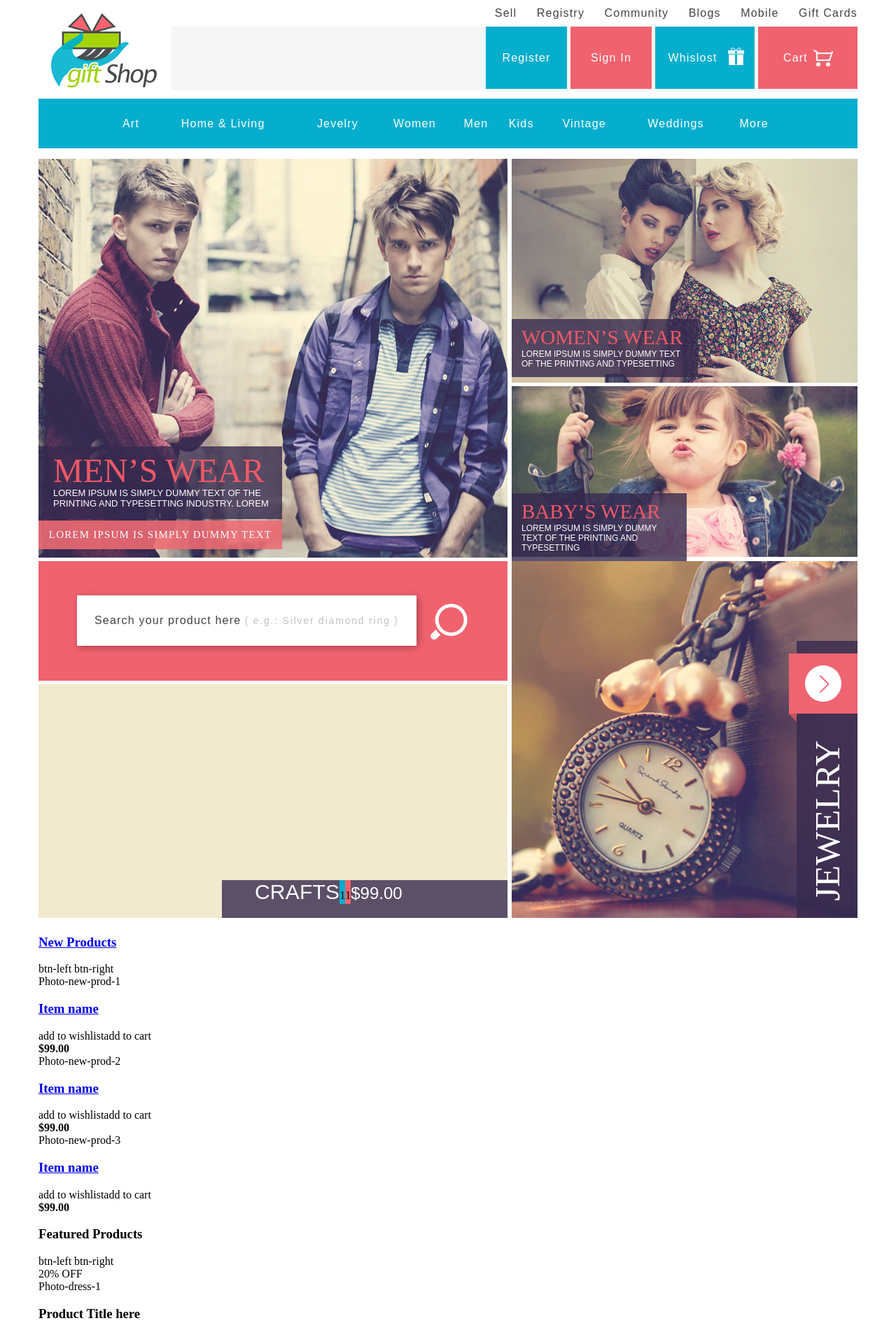
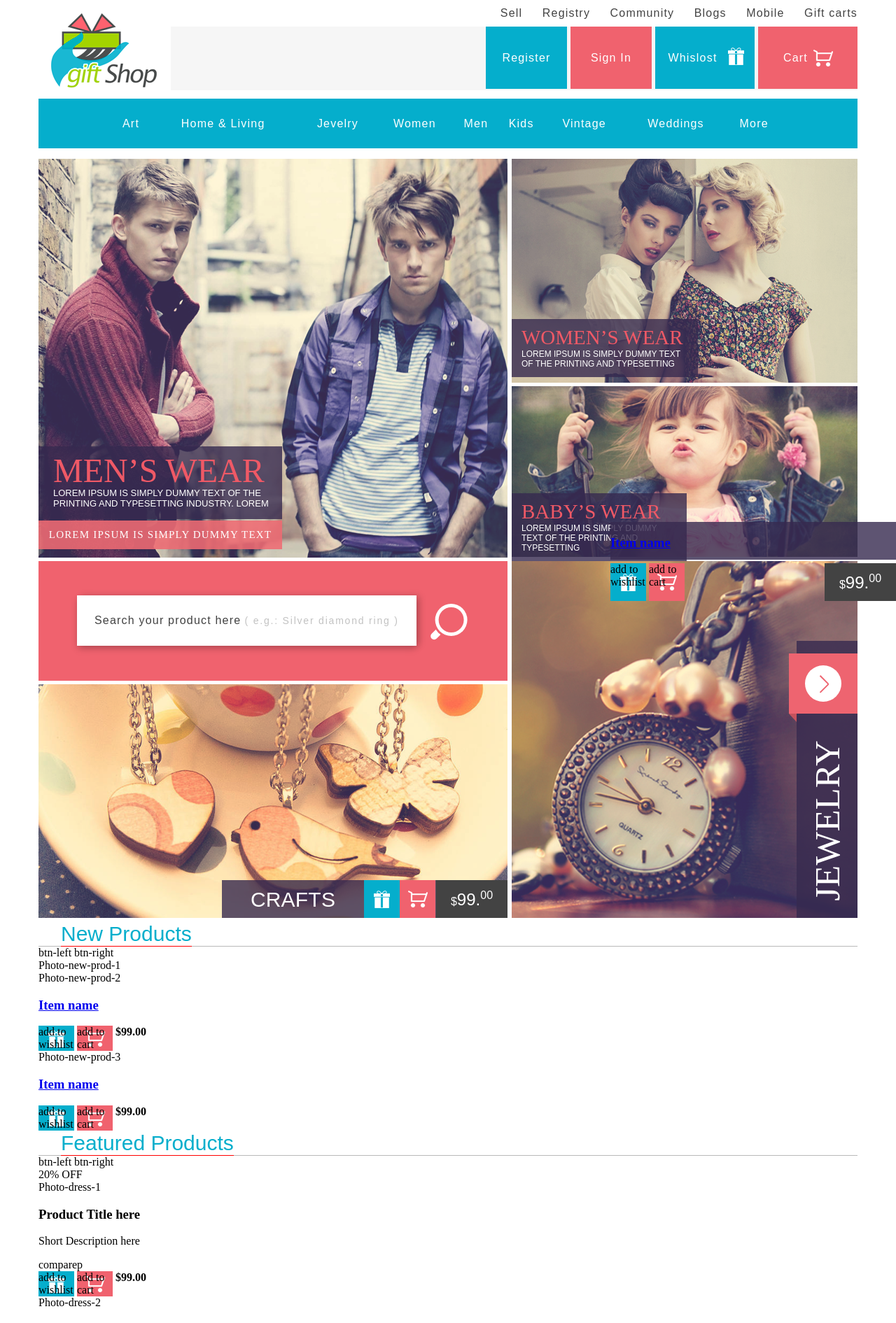
Before and after one commit to AlexKardone/giftshop, a PHP site: page / in a window 1280 px wide. Shown: the top 1891 px of the page at 70% size. Run offline with PHP 8.4, Linux system fonts and the light colour scheme.

Commit message:
Added block Crafts and stylized section-titles

```diff
--- a/index.html
+++ b/index.html
@@ -22,7 +22,7 @@
                 <li class="menu__item"><a href="#" class="item__link">Community</a></li>
                 <li class="menu__item"><a href="#" class="item__link">Blogs</a></li>
                 <li class="menu__item"><a href="#" class="item__link">Mobile</a></li>
-                <li class="menu__item"><a href="#" class="item__link">Gift Cards</a></li>
+                <li class="menu__item"><a href="#" class="item__link">Gift carts</a></li>
             </ul>
         </div>
     <!--Низ хэдера-->
@@ -380,7 +380,7 @@
             <!-- <div class="hover-block">
                 <h3><a href="#">Men’s shop</a></h3>
                 <div class="add-to-whishlist">add to wishlist</div>
-                <div class="add-to-card">add to cart</div>
+                <div class="add-to-cart">add to cart</div>
                 <b>$99.00</b>
             </div> -->
         </div>
@@ -398,7 +398,7 @@
             <!-- <div class="hover-block">
                 <h3><a href="#">Women’s shop</a></h3>
                 <div class="add-to-whishlist">add to wishlist</div>
-                <div class="add-to-card">add to cart</div>
+                <div class="add-to-cart">add to cart</div>
                 <b>$99.00</b>
             </div> -->
         </div>
@@ -416,7 +416,7 @@
           <!-- <div class="hover-block">
               <h3><a href="#">Baby shop</a></h3>
               <div class="add-to-whishlist">add to wishlist</div>
-              <div class="add-to-card">add to cart</div>
+              <div class="add-to-cart">add to cart</div>
               <b>$99.00</b>
           </div> -->
         </div>
@@ -462,17 +462,18 @@
 <!--Блок "Crafts"-->
     <div class="main-content-block__rect crafts-block">
         <div class="panel__summary panel__summary_s panel__summary_crafts">
-            <h3 class="crafts-block__title"><a class="crafts-block__link" href="#">Crafts</a></h3>
-            <div class="add-to-whishlist item__img-gift">1</div>
-            <div class="add-to-card item__img-cart">1</div>
-            <div class="price">$99.00</div>
+            <h3 class="block__title"><a class="block__link" href="#">Crafts</a></h3>
+            <div class="add-to-whishlist"></div><div class="add-to-cart"></div>
+            <div class="price"><span>$</span>99.<sup>00</sup></div>
         </div>
     </div>
     </div>
 
 <!--Блок "Новые товары"-->
     <div class="new-products">
-        <h3><a href="#">New Products</a></h3>
+        <div class="section-title__wrapper clearfix">
+            <h3 class="section-title__title">New Products</h3>
+        </div>
 
         btn-left
         btn-right
@@ -480,18 +481,19 @@
         <div class="new-items">
             <div class="new-item">
                 Photo-new-prod-1
-
+                <div class="panel__summary panel__summary_s panel__summary_crafts">
                 <h3><a href="#">Item name</a></h3>
                 <div class="add-to-whishlist">add to wishlist</div>
-                <div class="add-to-card">add to cart</div>
-                <b>$99.00</b>
+                <div class="add-to-cart">add to cart</div>
+                <div class="price"><span>$</span>99.<sup>00</sup></div>
+                </div>
             </div>
             <div class="new-item">
                 Photo-new-prod-2
 
                 <h3><a href="#">Item name</a></h3>
                 <div class="add-to-whishlist">add to wishlist</div>
-                <div class="add-to-card">add to cart</div>
+                <div class="add-to-cart">add to cart</div>
                 <b>$99.00</b>
             </div>
             <div class="new-item">
@@ -499,7 +501,7 @@
 
                 <h3><a href="#">Item name</a></h3>
                 <div class="add-to-whishlist">add to wishlist</div>
-                <div class="add-to-card">add to cart</div>
+                <div class="add-to-cart">add to cart</div>
                 <b>$99.00</b>
             </div>
         </div>
@@ -507,7 +509,9 @@
 
 <!--Блок "Рекомендуемые товары"-->
     <div class="featured-products">
-        <h3>Featured Products</h3>
+        <div class="section-title__wrapper clearfix">
+            <h3 class="section-title__title">Featured Products</h3>
+        </div>
 
         btn-left
         btn-right
@@ -524,7 +528,7 @@
 
                 <div class="compare">comparep</div>
                 <div class="add-to-whishlist">add to wishlist</div>
-                <div class="add-to-card">add to cart</div>
+                <div class="add-to-cart">add to cart</div>
                 <b>$99.00</b>
             </div>
             <div class="featured-item">
@@ -536,7 +540,7 @@
 
                 <div class="compare">comparep</div>
                 <div class="add-to-whishlist">add to wishlist</div>
-                <div class="add-to-card">add to cart</div>
+                <div class="add-to-cart">add to cart</div>
                 <b>$99.00</b>
             </div>
             <div class="featured-item">
@@ -549,7 +553,7 @@
                 <p>Short Description here</p>
                 <div class="compare">comparep</div>
                 <div class="add-to-whishlist">add to wishlist</div>
-                <div class="add-to-card">add to cart</div>
+                <div class="add-to-cart">add to cart</div>
                 <b>$99.00</b>
             </div>
             <div class="featured-item">
@@ -561,7 +565,7 @@
 
                 <div class="compare">comparep</div>
                 <div class="add-to-whishlist">add to wishlist</div>
-                <div class="add-to-card">add to cart</div>
+                <div class="add-to-cart">add to cart</div>
                 <b>$99.00</b>
             </div>
         </div>
@@ -569,8 +573,8 @@
 
 <!--Блок "Кто мы такие"-->
     <div class="who-we-are-block">
-        <div class="who-we-are-block-wrapper clearfix">
-            <h3 class="who-we-are-block__title">Who We Are</h3>
+        <div class="section-title__wrapper clearfix">
+            <h3 class="section-title__title">Who We Are</h3>
         </div>
         <div class="who-we-are-paragraph-wrapper">
             <p class="who-we-are-block__paragraph">Lorem Ipsum is simply dummy text of the printing and typesetting industry. Lorem Ipsum has been the industry's standard
--- a/styles/styles.css
+++ b/styles/styles.css
@@ -484,24 +484,28 @@ ul {
     float: left;
     width: 670px;
     height: 334px;
+    background: url(../img/crafts.png) no-repeat -5px -237px;
 }
 
 .panel__summary_crafts {
-    display: table-row;
     position: absolute;
     bottom: -2px; right: 0;
     width: 408px;
     height: 54px;
-    padding: 0 0 0 47px;
+    padding: 0;
 }
 
-.crafts-block__title {
-    display: table-cell;
+.block__title {
+    display: block;
+    float: left;
+    width: 203px;
+    text-align: center;
+    line-height: 55px;
     margin: 0;
     font-weight: lighter;
 }
 
-.crafts-block__link {
+.block__link {
     color: #ffffff;
     text-decoration: none;
     font-family: Lato-Regular, sans-serif;
@@ -511,21 +515,41 @@ ul {
 }
 
 .add-to-whishlist {
-    display: table-cell;
-    /*float: right;*/
+    display: inline-block;
+    vertical-align: top;
+    width: 51px;
+    height: 100%;
+    background: rgb(5, 174, 204) url(../img/gift.png) no-repeat 50% 50%;
 }
 
-.add-to-card {
-    display: table-cell;
-    /*float: right;*/
+.add-to-cart {
+    display: inline-block;
+    vertical-align: top;
+    width: 51px;
+    height: 100%;
+    background: rgb(240, 98, 110) url(../img/cart.png) no-repeat 50% 50%;
 }
 
 .price {
-    display: table-cell;
+    float: right;
+    width: 102px;
+    height: 100%;
     color: #ffffff;
+    text-align: center;
+    line-height: 44px;
     text-decoration: none;
+    font-weight: lighter;
     font-family: Lato-Regular, sans-serif;
     font-size: 24px;
+    background: rgb(67, 67, 67);
+}
+
+.price span {
+    font-size: 16px;
+}
+
+.price sup {
+    font-size: 16px;
 }
 
 /* Main content: Jewelry-block */
@@ -585,18 +609,13 @@ ul {
     font-size: 51px;
 }
 
-/* Блок "Who we are" */
+/* Stiles for section titles */
 
-.who-we-are-block {
-    padding: 0 0 31px 0;
+.section-title__wrapper {
     border-bottom: 1px solid #b9b9b9;
 }
 
-.who-we-are-block-wrapper {
-    border-bottom: 1px solid #b9b9b9;
-}
-
-.who-we-are-block__title {
+.section-title__title {
     float: left;
     position: relative;
     left: 32px; bottom: -1px;
@@ -607,6 +626,13 @@ ul {
     font-size: 30px;
     color: #05aecc;
     border-bottom: 1px solid red;
+}
+
+/* Блок "Who we are" */
+
+.who-we-are-block {
+    padding: 0 0 31px 0;
+    border-bottom: 1px solid #b9b9b9;
 }
 
 /* Block "Who we are" */
```
